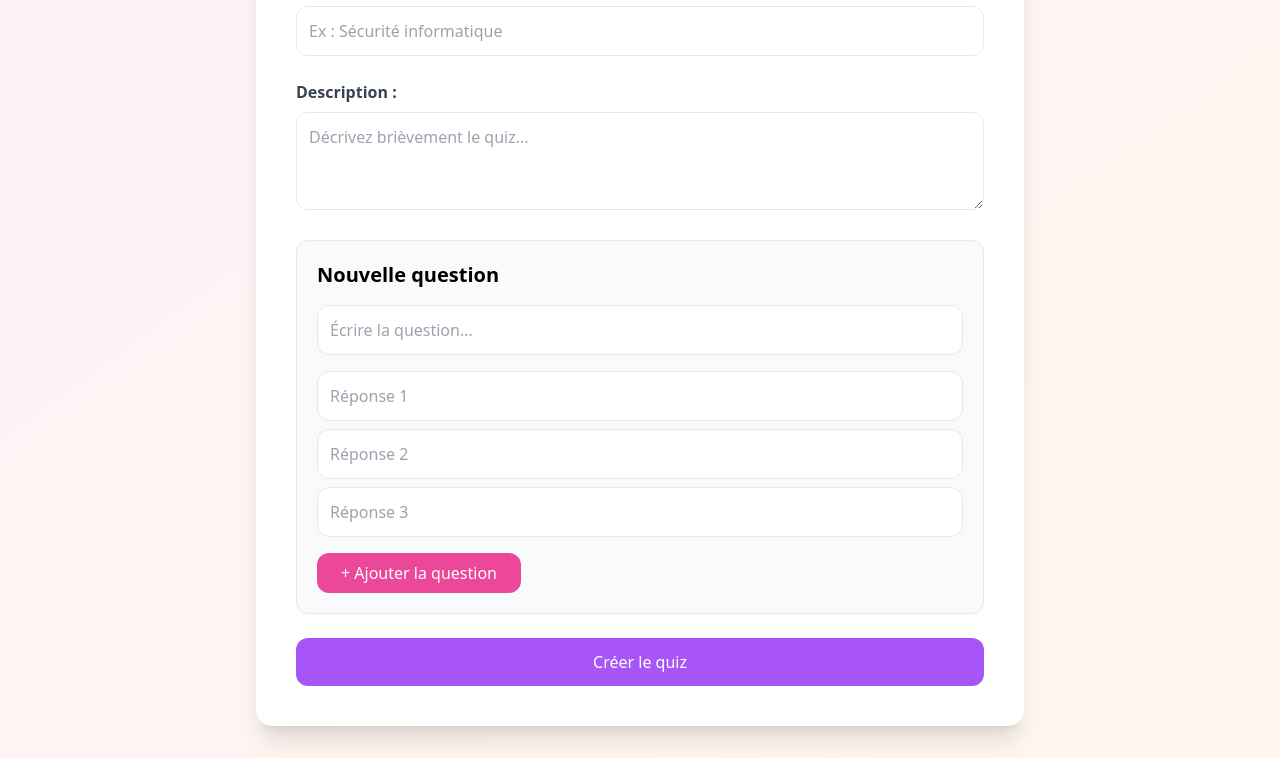
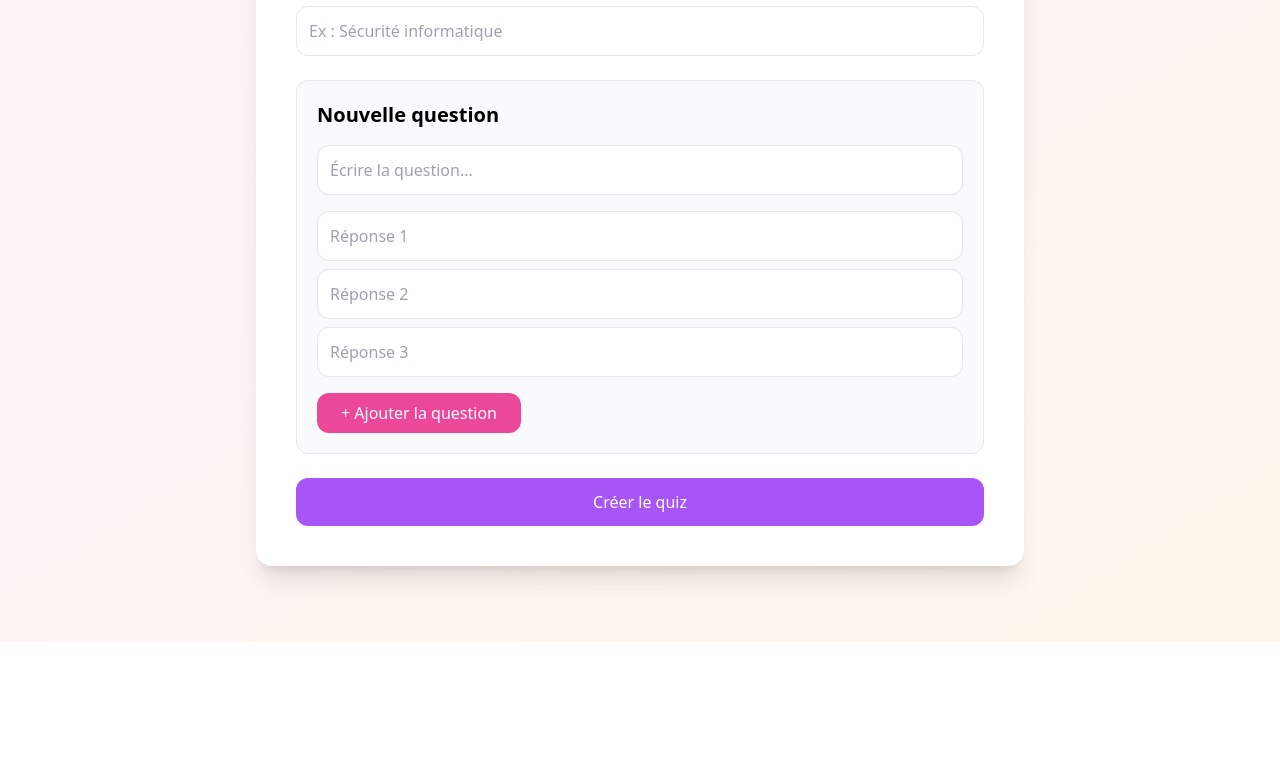
Before and after one commit to KOSAAKU/QUIZZ-PROJETWEB-IPSSI, a website: page public/create_quiz.html in a window 1280 px wide. Shown: the part 158-916 px from the top of the page. After the commit the page ends 800 px from the top, so only its background shows below. Drawn offline with nearby package versions, Linux system fonts and the light colour scheme.

Commit message:
Quiz-creat modif

```diff
--- a/public/create_quiz.html
+++ b/public/create_quiz.html
@@ -20,13 +20,6 @@
             <div>
                 <label class="font-semibold text-gray-700">Titre du quiz :</label>
                 <input type="text" class="w-full mt-2 p-3 border rounded-xl" placeholder="Ex : Sécurité informatique">
-            </div>
-
-            <!-- Description -->
-            <div>
-                <label class="font-semibold text-gray-700">Description :</label>
-                <textarea class="w-full mt-2 p-3 border rounded-xl" rows="3"
-                    placeholder="Décrivez brièvement le quiz..."></textarea>
             </div>
 
             <!-- Ajout questions -->
```
